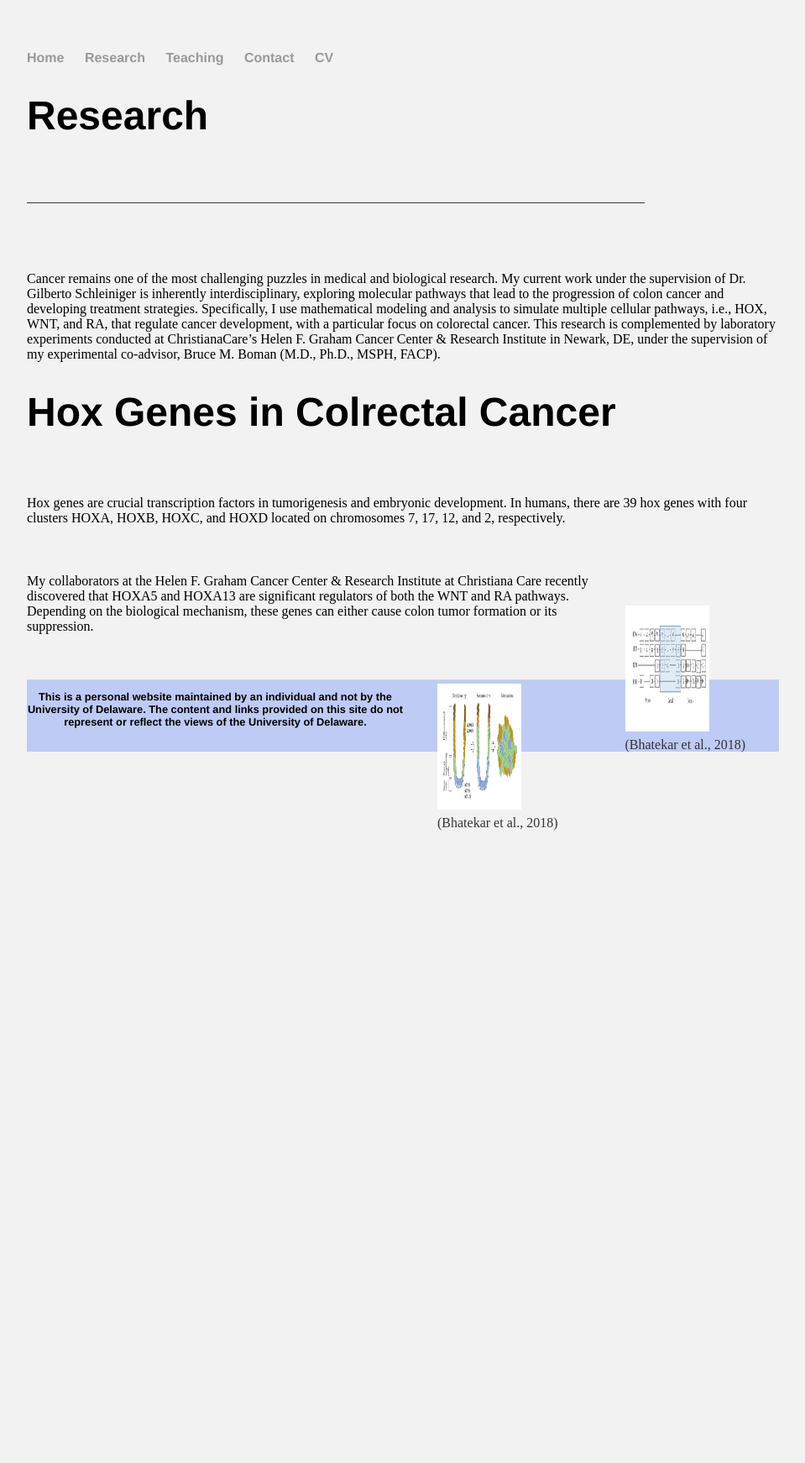
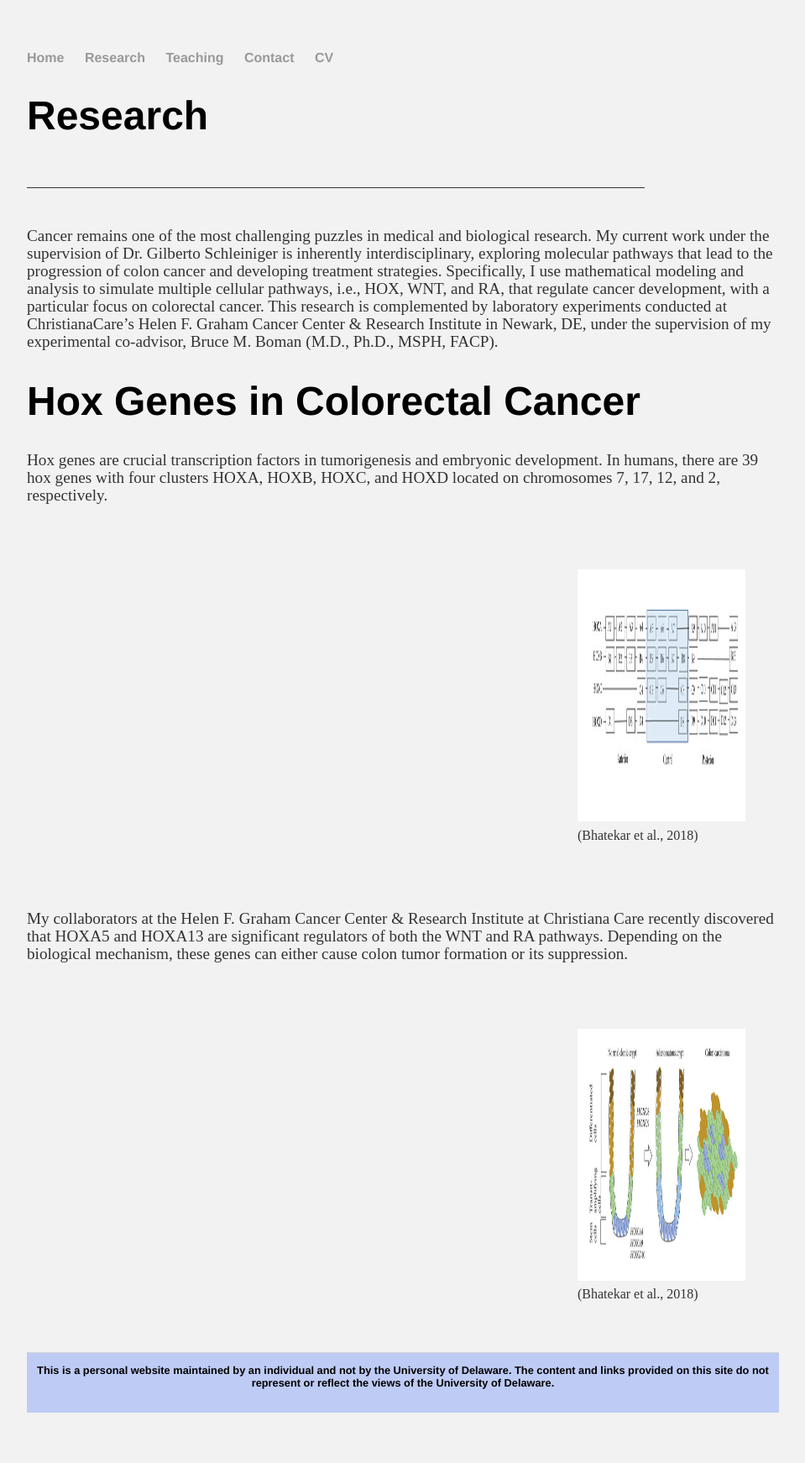
Before and after one commit to kataboh/kataboh.github.io, a Jekyll site: the page built from research.html, in a window 1280 px wide. Shown: the whole page at 84% size, without its empty margins (160-1119 px from the left). Built offline with Jekyll 4.4.1, drawn with Linux system fonts in a browser that asks for light colours; before the commit the page ends 1049 px from its top, so only the background shows below that.

Commit message:
research update

```diff
--- a/research.html
+++ b/research.html
@@ -4,47 +4,35 @@ title: Pascal Kingsley Kataboh's Homepage
 ---
 <div class="blurb">
     <h1>Research</h1>
-
-	<br>
     <br>
     <hr size="3" noshade>
     <br>
-
-	<br>
-	<font size="6"><b></b></font><br>
-		Cancer remains one of the most challenging puzzles in medical and biological research.
+    <p>Cancer remains one of the most challenging puzzles in medical and biological research.
     My current work under the supervision of Dr. Gilberto Schleiniger is inherently interdisciplinary,
     exploring molecular pathways that lead to the progression of colon cancer and developing treatment strategies.
     Specifically, I use mathematical modeling and analysis to simulate multiple cellular pathways, i.e., HOX, WNT, and RA,
     that regulate cancer development, with a particular focus on colorectal cancer.
     This research is complemented by laboratory experiments conducted at ChristianaCare’s Helen F. Graham Cancer Center & Research Institute in Newark, DE,
-		under the supervision of my experimental co-advisor, Bruce M. Boman (M.D., Ph.D., MSPH, FACP).
+    under the supervision of my experimental co-advisor, Bruce M. Boman (M.D., Ph.D., MSPH, FACP).</p>
 
-	<br>
+    <h1>Hox Genes in Colorectal Cancer</h1>
+    <p>Hox genes are crucial transcription factors in tumorigenesis and embryonic development.
+    In humans, there are 39 hox genes with four clusters HOXA, HOXB, HOXC, and HOXD located on chromosomes 7, 17, 12, and 2, respectively.</p>
 
-	<h1> Hox Genes in Colrectal Cancer</h1>
-	<font size="4"><b></b></font><br><br>
-	 Hox genes are crucial transcription factors in tumorigenesis and embryonic development.
-	 In humans, there are 39 hox genes with four clusters HOXA, HOXB, HOXC, and HOXD located on chromosomes 7, 17, 12, and 2, respectively.
-	<br>
-	<br>
-	<br>
     <p style="padding:40px; float:right;">
-		<img src="images/hox_cluster.jpg" width="100" height="150" alt="Description of the image">
+        <img src="images/hox_cluster.jpg" width="200" height="300" alt="HOX gene clusters">
         <br>
         <small>(Bhatekar et al., 2018)</small>
     </p>
+    <div style="clear:both;"></div>
 
-	<font size="4"><b></b></font><br>
-	My collaborators at the Helen F. Graham Cancer Center & Research Institute at Christiana Care recently discovered that HOXA5 and HOXA13 are significant regulators of both the WNT and RA pathways.
-	Depending on the biological mechanism, these genes can either cause colon tumor formation or its suppression.
-	<br>
+    <p>My collaborators at the Helen F. Graham Cancer Center & Research Institute at Christiana Care recently discovered that HOXA5 and HOXA13 are significant regulators of both the WNT and RA pathways.
+    Depending on the biological mechanism, these genes can either cause colon tumor formation or its suppression.</p>
+
     <p style="padding:40px; float:right;">
-		<img src="images/hox_colon_cell.jpg" width="100" height="150" alt="Description of the image">
+        <img src="images/hox_colon_cell.jpg" width="200" height="300" alt="Colon cell pathways regulated by HOX genes">
         <br>
         <small>(Bhatekar et al., 2018)</small>
     </p>
-	<br>
-	<br>
-	<br>
+    <div style="clear:both;"></div>
 </div>
```
Lines whose indentation alone changed are shown as unchanged.
